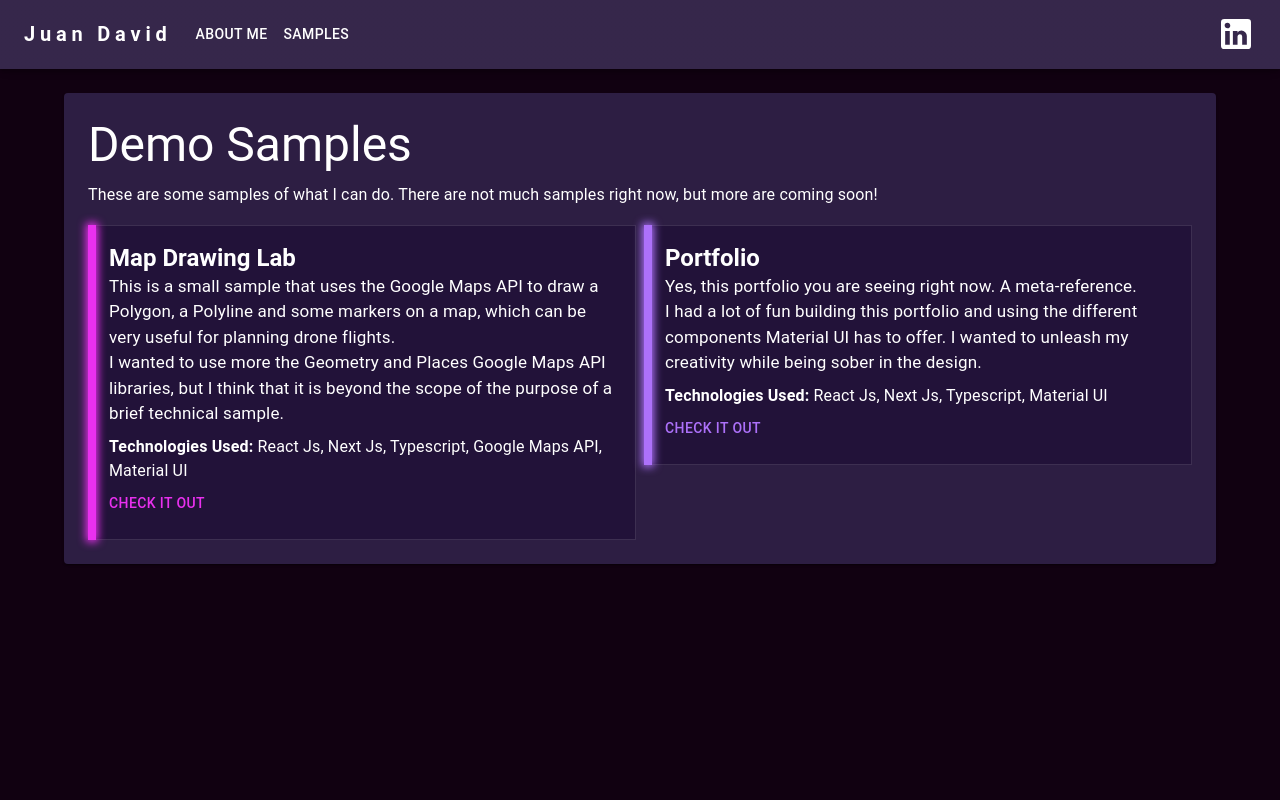
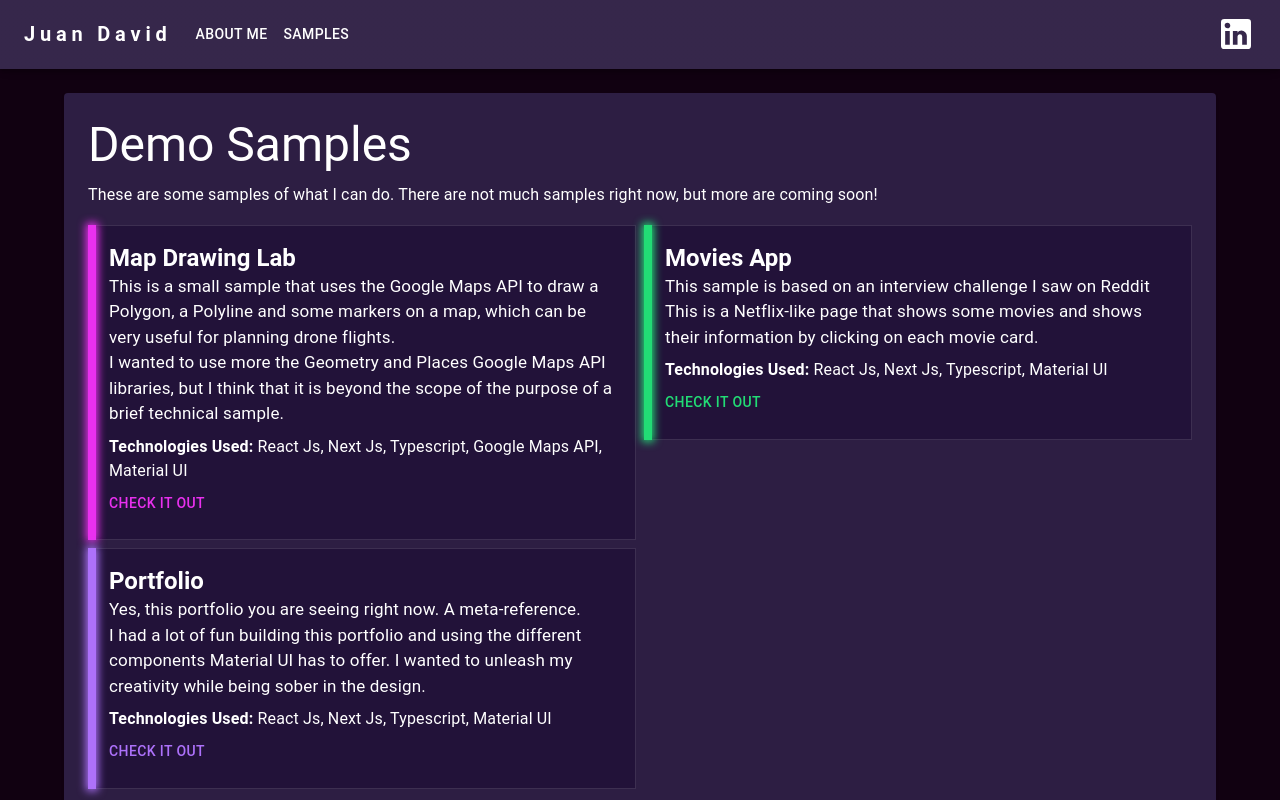
Before and after one commit to jd-sanmartin/Portfolio, a Next.js app: page /samples in a window 1280 px wide. Built offline with nearby package versions, Linux system fonts and the light colour scheme.

Commit message:
Added movies module to navigation

```diff
--- a/components/movies/MovieCard.tsx
+++ b/components/movies/MovieCard.tsx
@@ -40,7 +40,7 @@ export default function MovieCard({movie, selected}: props) {
               alt={title}
               height='200'
               width='150'
-              style={{ display: 'block', width: '100%', height: 'auto' }}
+              style={{ display: 'block', width: '100%', height: 'auto', marginBottom: '0.5rem' }}
             />
             <Typography variant='h5'>
               {title}
--- a/data/SamplesData.ts
+++ b/data/SamplesData.ts
@@ -12,6 +12,16 @@ const SamplesData: SampleCardProps[] = [
     link: '/map',
   },
   {
+    name: 'Movies App',
+    text: [
+      'This sample is based on an interview challenge I saw on Reddit',
+      'This is a Netflix-like page that shows some movies and shows their information by clicking on each movie card.'
+    ],
+    technologiesUsed: 'React Js, Next Js, Typescript, Material UI',
+    accentColor: '#22dc75',
+    link: '/movies',
+  },
+  {
     name: 'Portfolio',
     text: [
       'Yes, this portfolio you are seeing right now. A meta-reference.',
--- a/pages/samples.tsx
+++ b/pages/samples.tsx
@@ -47,7 +47,6 @@ export default function Home() {
           <Grid
             container
             spacing={1}
-            justifyContent='center'
           >
             {
               SamplesData.map((props,i) => (
```
Lines whose indentation alone changed are shown as unchanged.
